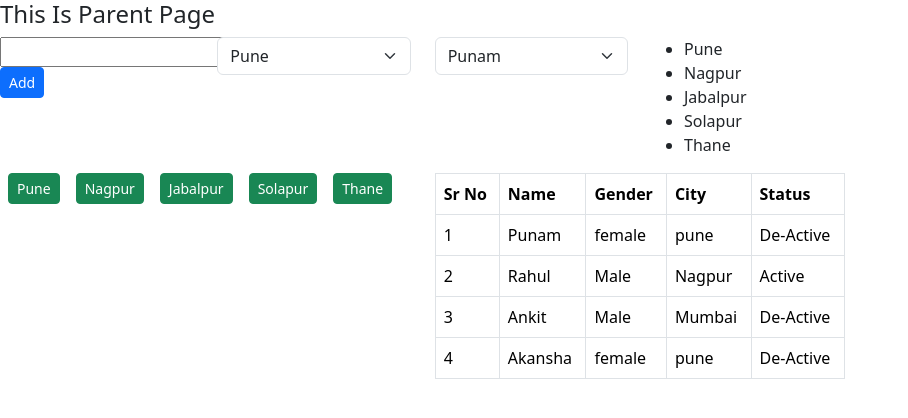
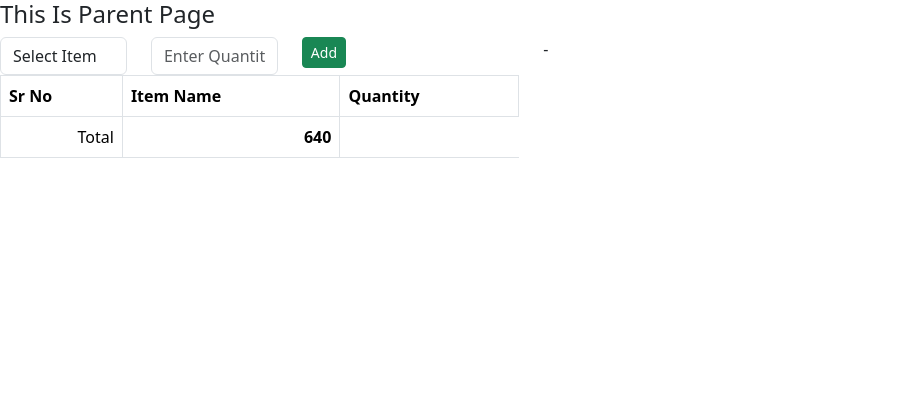
Before and after one commit to voidChetan/React_Practice, a React (Create React App) app: page / in a window 1280 px wide. Shown: the top 418 px of the page, without its empty margins (0-908 px from the left). Built offline with nearby package versions, Linux system fonts and the light colour scheme.

Commit message:
grossaty app

```diff
--- a/src/App.js
+++ b/src/App.js
@@ -9,6 +9,8 @@ import Style from './components/Style';
 import Forms from './components/Forms';
 import ForLoop from './components/ForLoop';
 import MapOperator from './components/MapOperator';
+import DyanamicStyleClass from './components/DyanamicStyleClass';
+import GrossaryListApp from './components/task/GrossaryListApp';
 
 function App() {
   return (
@@ -23,7 +25,9 @@ function App() {
         {/* <Style/> */}
         {/* <Forms/> */}
         {/* <ForLoop/> */}
-        <MapOperator/>
+        {/* <MapOperator/> */}
+        {/* <DyanamicStyleClass/> */}
+        <GrossaryListApp/>
       </div>
     </div>
   );
--- /dev/null
+++ b/src/components/DyanamicStyleClass.js
@@ -0,0 +1,54 @@
+import React, { useState } from 'react';
+
+const DyanamicStyleClass = () => {
+    let [backColor,setBackColor] = useState('');
+    let [isIndian, setIsIndian]  = useState(false);
+    let [className, setClassName] = useState('')
+
+   const  changeBackCOlor = (event) => {
+        setBackColor(event.target.value)
+    }
+    const  changeClassName = (event) => {
+        setClassName(event.target.value)
+    }
+    const  chnageIsIndian = (event) => {
+        debugger;
+        setIsIndian(event.target.checked)
+    }
+
+    return (
+        <div>
+            <div className='row'>
+                <div className='col-3'>
+                    <div className='p-3'
+                    style={ { backgroundColor : backColor  } } >
+                            <input type='text'
+                             onChange={(event) => {changeBackCOlor(event)}} placeholder='Enter Color'/>
+                    </div>
+                </div>
+                <div className='col-3'>
+                    <div className='p-3'
+                     style={ { backgroundColor : isIndian ? 'red' : 'blue' } } >
+                            <input type='checkbox'
+                            onChange={(event) => {chnageIsIndian(event)}} placeholder='Enter Color'/>
+                    </div>
+                </div>
+            </div>
+            <div className='row'>
+                <div className='col-3'>
+                    <div className={`p-2 ${className}`}  >
+                            <input type='text'
+                             onChange={(event) => {changeClassName(event)}} placeholder='Enter Class Name'/>
+                    </div>
+                </div>
+                <div className='col-3'>
+                    <div className={`p-3 ${ isIndian ? 'bg-danger': 'bg-primary' } `}  >
+                            <input type='checkbox' onChange={(event) => {chnageIsIndian(event)}} placeholder='Enter Color'/>
+                    </div>
+                </div>
+            </div>
+        </div>
+    );
+};
+
+export default DyanamicStyleClass;
--- /dev/null
+++ b/src/components/task/GrossaryListApp.js
@@ -0,0 +1,90 @@
+import React, { useState } from 'react';
+
+const GrossaryListApp = () => {
+    const itemList = [
+        { itemName: 'Oil', price: 250 },
+        { itemName: 'Dal', price: 150 },
+        { itemName: 'Hail Oil', price: 110 },
+        { itemName: 'Tea', price: 50 },
+        { itemName: 'Coffee', price: 70 },
+        { itemName: 'Turmeric', price: 200 },
+        { itemName: 'Dry Fruits Mix', price: 500 }
+    ];
+    let [selectItem, setSelectedItem] = useState({ itemName: '', price: '', quantity: '' });
+    let [cartItems, setCartItmes] =  useState([])
+
+    const changeSelectedItem = (event, key) => {
+        setSelectedItem(prevObj => ({ ...prevObj, [key]: event.target.value }))
+    }
+
+    const changeCartItems = () => {
+        setCartItmes(prevArray =>  [...prevArray, selectItem])
+    }
+    return (
+        <div className='row'>
+            <div className='col-5'>
+                <div className="row">
+                    <div className="col-8 col-sm-8 col-md-8">
+                        <div className="row">
+                            <div className="col-5 col-md-5 col-sm-5 col-lg-5">
+                                <select id="dpdlItem" className="form-control" onChange={(event) => { changeSelectedItem(event, 'itemName') }}>
+                                    <option value=""> Select Item </option>
+                                    {
+                                        itemList.map((item) => {
+                                            return <option value={item.itemName}> {item.itemName} - {item.price}</option>
+                                        })
+                                    }
+                                </select>
+                            </div>
+                            <div className="col-5 col-md-5 col-sm-5 col-lg-5">
+                                <input type="text" id="txtQuantity" onChange={(event) => { changeSelectedItem(event, 'quantity') }} className="form-control" placeholder="Enter Quantity" />
+                            </div>
+                            <div className="col-2  col-md-2 col-sm-2 col-lg-2">
+                                <button className="btn btn-sm btn-success" id="btnAdd" onClick={changeCartItems}>Add </button>
+                            </div>
+                        </div>
+                    </div>
+                </div>
+                <div class="row">
+                    <div class="col-12">
+                        <table class="table table-bordered" id="tableItems">
+                            <thead>
+                                <tr>
+                                    <th>Sr No</th>
+                                    <th>Item Name</th>
+                                    <th>Quantity</th>
+                                </tr>
+                            </thead>
+                            <tbody>
+                                {
+                                    cartItems.map((item, index)=> {
+                                        return  <tr>
+                                            <td>{index+1}</td>
+                                            <td>{item.itemName}   </td>
+                                            <td>  {item.quantity} * {item.price} </td>
+                                        </tr>
+                                    })
+                                }
+
+                                </tbody>
+                            <tfoot>
+                                <tr>
+                                    <td class="text-end"  >Total</td>
+                                    <td class="text-end">
+                                        <strong id="tot">640</strong>
+                                    </td>
+                                </tr>
+                            </tfoot>
+                        </table>
+                    </div>
+                </div>
+            </div>
+            <div className='col-3'>
+            {selectItem.itemName} - {selectItem.quantity}
+            </div>
+
+        </div>
+    );
+};
+
+export default GrossaryListApp;
```
